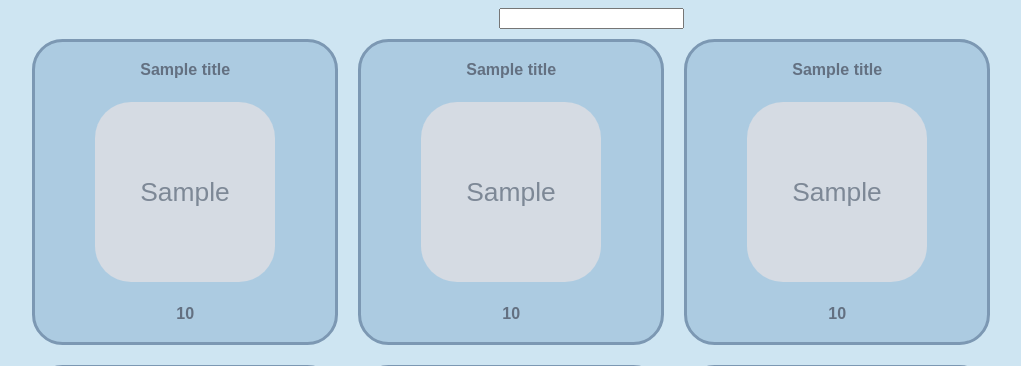
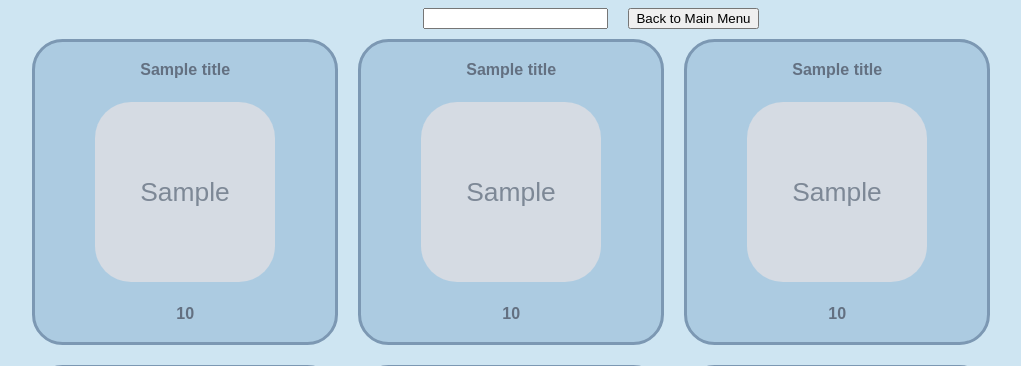
Before and after one commit to khreate/2021-HACKUTD-JEMS, a Flask app: template templates/ebaything.html in a window 1280 px wide. Shown: the top 366 px of the page, without its empty margins (49-1070 px from the left). Run offline with Flask 2, Linux system fonts and the light colour scheme; the template is opened without the code that fills it: most values are stand-ins (such as "Sample title", 1, 10 or a date in 2020); grey boxes marked "Sample" are stand-in pictures.

Commit message:
added back button / formatting

```diff
--- a/templates/ebaything.html
+++ b/templates/ebaything.html
@@ -1,10 +1,10 @@
 <!DOCTYPE html>
 <html lang="en">
+
 <head>
     <meta charset="UTF-8">
     <title>Title</title>
     <style>
-
         body {
             background-color: #CEE5F2;
         }
@@ -73,6 +73,10 @@
         a {
             text-decoration: none;
         }
+
+        #back {
+            margin-left: 20px;
+        }
     </style>
 
     <script>
@@ -81,13 +85,21 @@
             x.style.visibility = "visible";
         }
     </script>
+
+    <script>
+        function mainRedirect() {
+            location.replace("/")
+        }
+    </script>
 </head>
+
 <body>
 
     <div id="search">
         <form onsubmit="showResults()" method="post">
             <input type="text" name="searchBar" required />
         </form>
+        <button id="back" type="button" onclick="mainRedirect()">Back to Main Menu</button>
     </div>
     <div id="results">
         <div id="ebayEleContainer">
@@ -110,4 +122,5 @@
     </div>
 
 </body>
+
 </html>
--- a/templates/index.html
+++ b/templates/index.html
@@ -6,7 +6,7 @@
     <title>JEMS SITE</title>
     <style>
         body {
-            color: #666666;
+            background-color: #CEE5F2;
             font-family: monospace;
             font-size: 20px;
         }
@@ -19,8 +19,8 @@
         }
 
         button {
-            background-color: #CCCCCC;
-            border: 4px solid #666666;
+            background-color: #ACCBE1;
+            border: 3px solid #7C98B3;
             border-radius: 25px;
             text-align: center;
             width: 20%;
```
Lines whose indentation alone changed are shown as unchanged.
